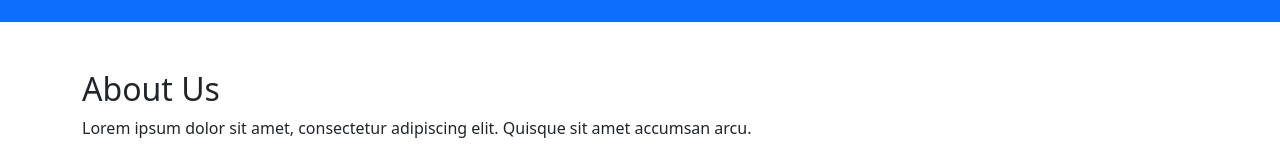
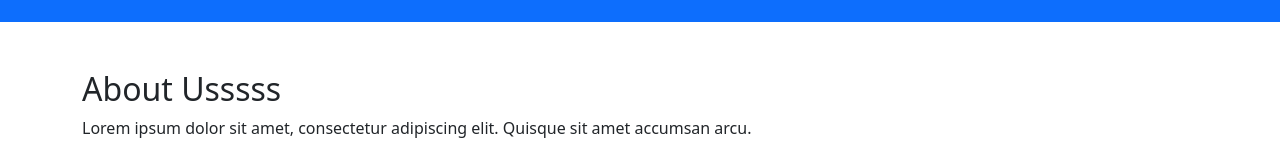
Before and after one commit to suprabhat02/edusires, a website: page index.html in a window 1280 px wide. Shown: the part 170-330 px from the top of the page. Drawn offline with nearby package versions, Linux system fonts and the light colour scheme.

Commit message:
second commit

```diff
--- a/index.html
+++ b/index.html
@@ -17,7 +17,7 @@
     </header>
     <main class="container my-5">
       <section>
-        <h2>About Us</h2>
+        <h2>About Usssss</h2>
         <p>
           Lorem ipsum dolor sit amet, consectetur adipiscing elit. Quisque sit
           amet accumsan arcu.
```
